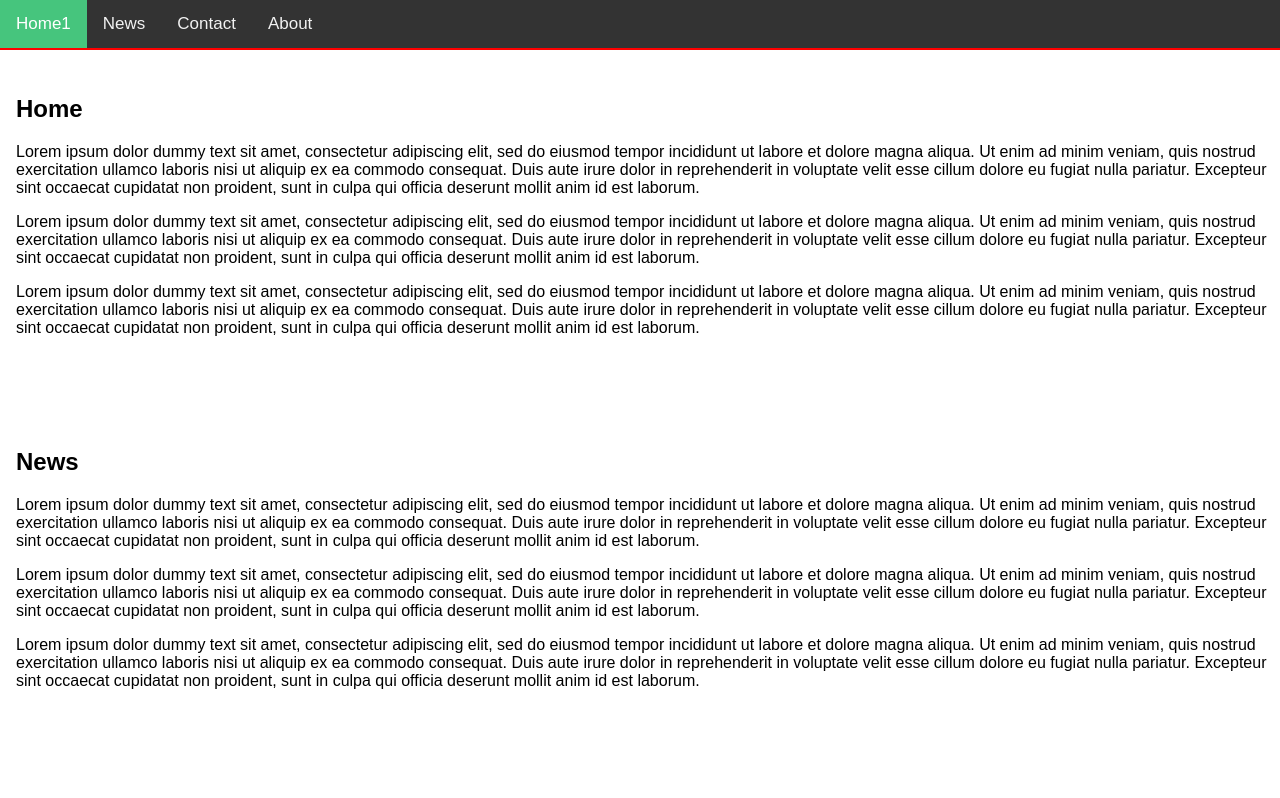
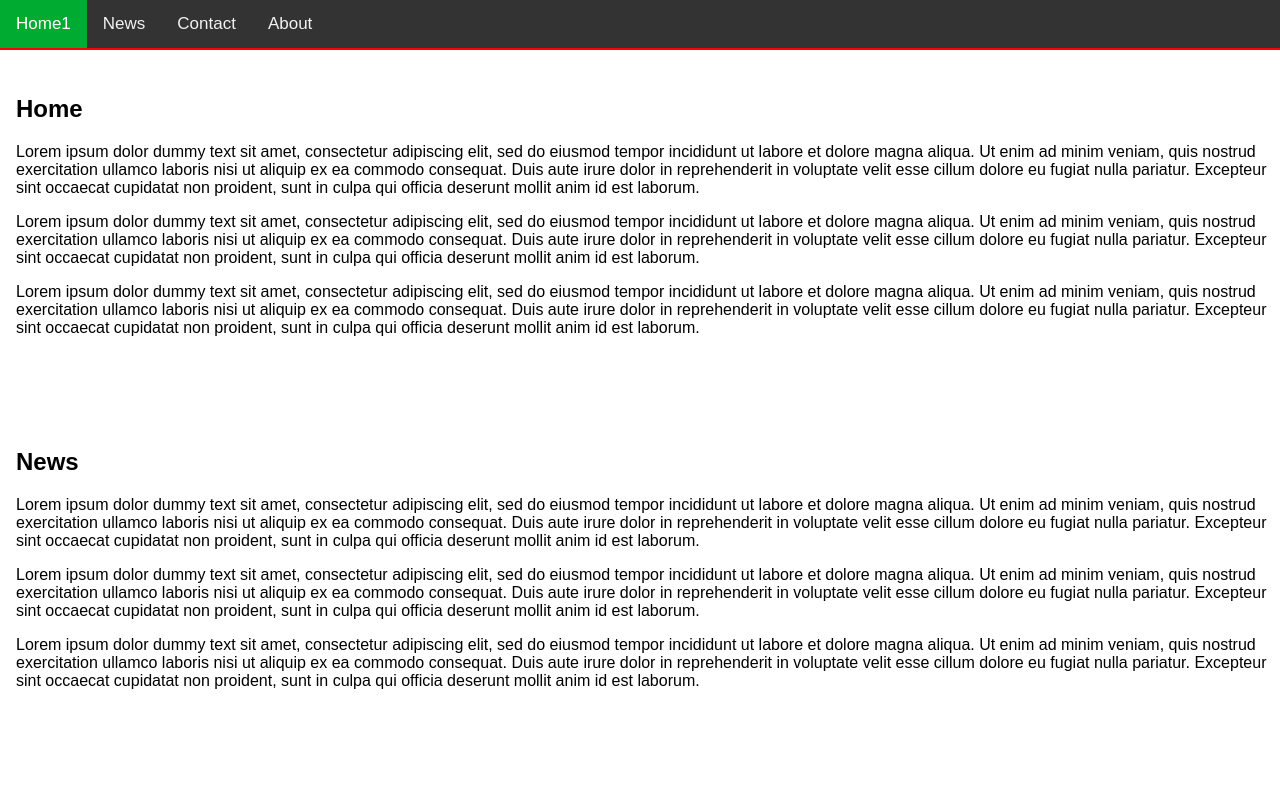
Before and after one commit to Capetrail/Sticky-x-Responsive-Nav-Bar, a plain HTML site: page index.html in a window 1280 px wide. Shown: the top 798 px of the page. Drawn offline with Linux system fonts and the light colour scheme.

Commit message:
change 132

```diff
--- a/style.css
+++ b/style.css
@@ -48,7 +48,7 @@ body {
 }
 
 .topnav a.active {
-  background-color: #46c57d;
+  background-color: #00ab31;
   color: white;
 }
 
```
